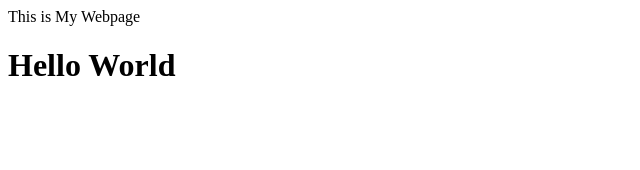
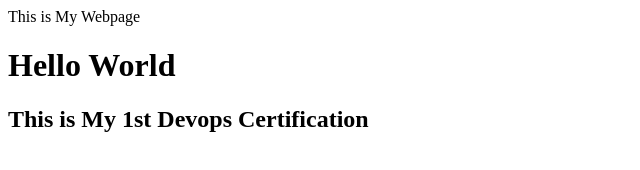
Before and after one commit to Surakshetty/Devops_08012024_certification, a plain HTML site: page index.html in a window 1280 px wide. Shown: the whole page, without its empty margins (0-640 px from the left). Drawn offline with Linux system fonts and the light colour scheme.

Commit message:
Adding contents to index.html

```diff
--- a/index.html
+++ b/index.html
@@ -1,4 +1,7 @@
 <html>
   <head> This is My Webpage</head>
-  <body> <h1> Hello World</h1></body>
+  <body> <h1> Hello World</h1>
+<h2> This is My 1st Devops Certification</h2>
+</body>
+
 </html>
```
